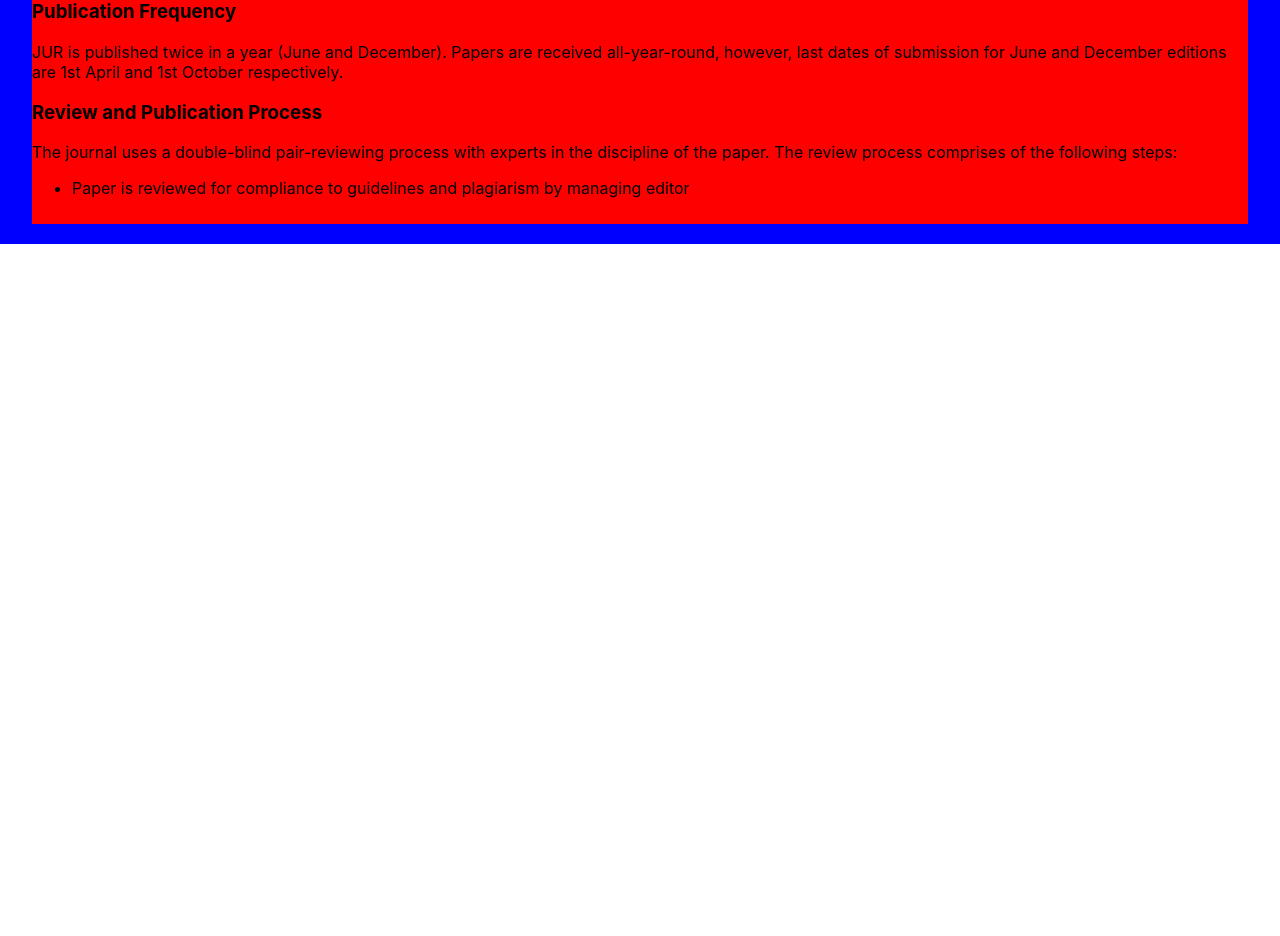
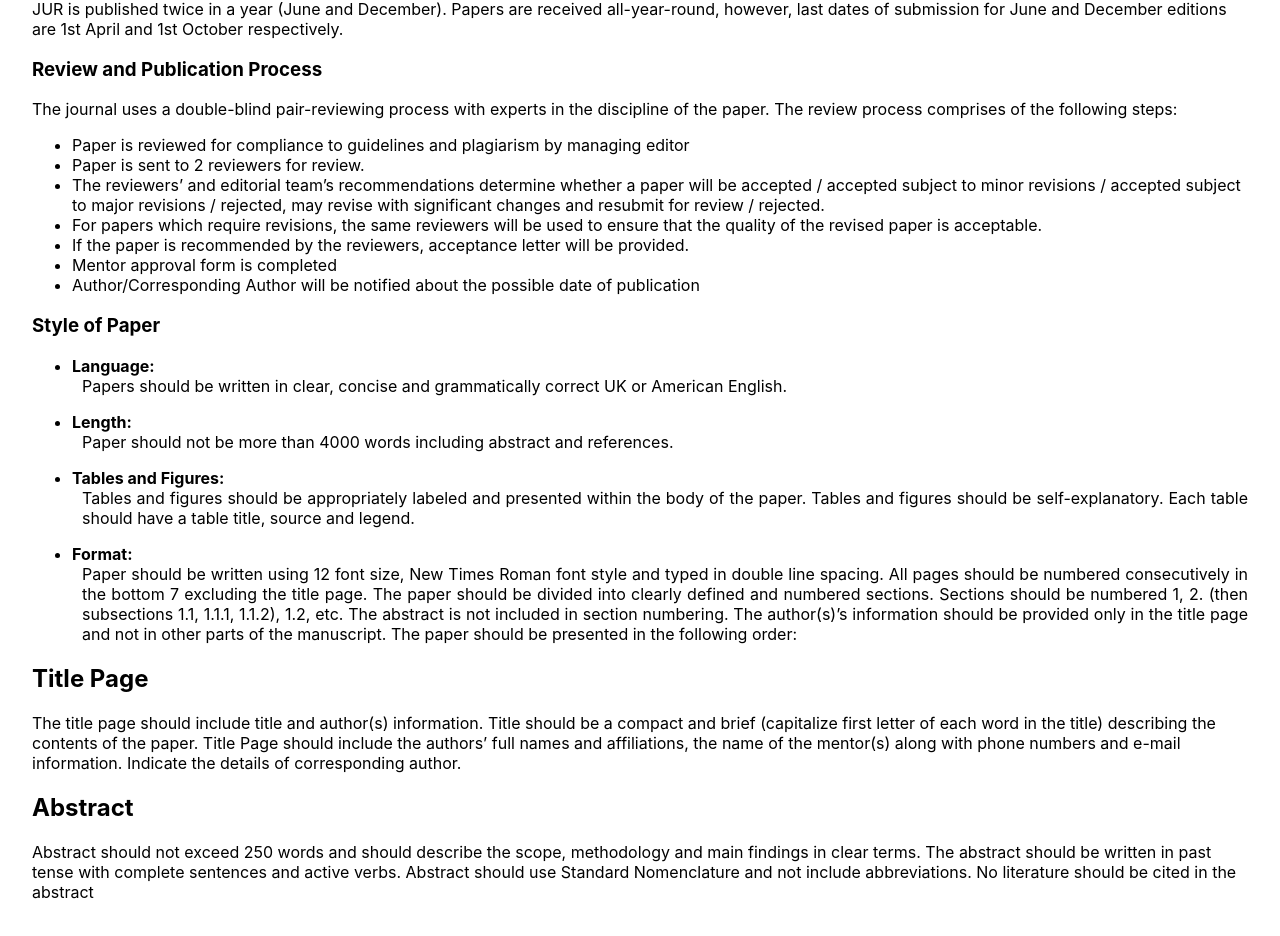
Before and after one commit to nicsylvia/React-Query-clientside, a React (Create React App) app: page / in a window 1280 px wide. Shown: the part 980-1916 px from the top of the page. Before the commit the page ends 1224 px from the top, so only its background shows below. Built offline with nearby package versions, Linux system fonts and the light colour scheme.

Commit message:
saved about comp

```diff
--- a/src/Components/Journal/About.tsx
+++ b/src/Components/Journal/About.tsx
@@ -47,8 +47,65 @@ const About = () => {
 
                     <ul>
                         <li>Paper is reviewed for compliance to guidelines and plagiarism by managing editor</li>
+
+                        <li>Paper is sent to 2 reviewers for review.</li>
+
+                        <li>The reviewers’ and editorial team’s recommendations determine whether a paper will be accepted / accepted subject to minor revisions / accepted subject to major revisions / rejected, may revise with significant changes and resubmit for review / rejected.</li>
+
+                        <li>For papers which require revisions, the same reviewers will be used to ensure that the quality of the revised paper is acceptable.</li>
+
+                        <li>If the paper is recommended by the reviewers, acceptance letter will be provided. </li>
+
+                        <li>Mentor approval form is completed </li>
+
+                        <li>Author/Corresponding Author will be notified about the possible date of publication </li>
                     </ul>
                     </p>
+                </Div>
+                <Div>
+                    <h3>Style of Paper</h3>
+                    <p>
+                        <ul>
+                            <li>
+                                <h4>Language:</h4>
+                                <p>Papers should be written in clear, concise and grammatically correct UK or American English.  </p>
+                            </li>
+                        </ul>
+                        <ul>
+                            <li>
+                                <h4>Length:</h4>
+                                <p>Paper should not be more than 4000 words including abstract and references.
+ </p>
+                            </li>
+                        </ul>
+                        <ul>
+                            <li>
+                                <h4>Tables and Figures:</h4>
+                                <p>Tables and figures should be appropriately labeled and presented within the body of the paper. Tables and figures should be self-explanatory. Each table should have a table title, source and legend.
+  </p>
+                            </li>
+                        </ul>
+                        <ul>
+                            <li>
+                                <h4>Format:</h4>
+                                <p>Paper should be written using 12 font size, New Times Roman font style and typed in double line spacing. All pages should be numbered consecutively in the bottom 7 excluding the title page. The paper should be divided into clearly defined and numbered sections. Sections should be numbered 1, 2. (then subsections 1.1, 1.1.1, 1.1.2), 1.2, etc. The abstract is not included in section numbering. The author(s)’s information should be provided only in the title page and not in other parts of the manuscript. The paper should be presented in the following order:
+  </p>
+                            </li>
+                        </ul>
+                    </p>
+                </Div>
+
+                <Div>
+                    <Title>
+                    Title Page
+                    </Title>
+                    <Desc>The title page should include title and author(s) information. Title should be a compact and brief (capitalize first letter of each word in the title) describing the contents of the paper. Title Page should include the authors’ full names and affiliations, the name of the mentor(s) along with phone numbers and e-mail information. Indicate the details of corresponding author.</Desc>
+                </Div>
+                <Div>
+                    <Title>
+                    Abstract
+                    </Title>
+                    <Desc>Abstract should not exceed 250 words and should describe the scope, methodology and main findings in clear terms. The abstract should be written in past tense with complete sentences and active verbs.  Abstract should use Standard Nomenclature and not include abbreviations. No literature should be cited in the abstract</Desc>
                 </Div>
             </Wrapper>
         </Container2>
@@ -58,14 +115,23 @@ const About = () => {
 
 export default About;
 
+const Desc = styled.p`
+
+`
+const Title = styled.h2`
+
+`
+
 const Container = styled.div`
     display: flex;
     align-items: center;
     justify-content: center;
     flex-direction: column;
     h1{
+        margin: 0;
         width: 900px;
         text-align: center;
+        color: #000000d1;
     }
 `;
 const Container2 = styled.div`
@@ -74,11 +140,28 @@ const Container2 = styled.div`
     display: flex;
     align-items: center;
     justify-content: center;
-    background-color: blue;
+    /* background-color: blue; */
 `;
 const Wrapper = styled.div`
     width: 95%;
     padding: 10px 0px 10px 0px;
-    background-color: red;
+    /* background-color: red; */
+
 `;
-const Div = styled.div``;
+const Div = styled.div`
+li{
+    /* display: flex; */
+
+    p{
+        margin: 0;
+        margin-left: 10px;
+
+        text-align: justify;
+
+    }
+    h4{
+        margin: 0;
+        /* width: 160px; */
+
+    }
+}`;
```
Also changed, not shown: 1 other file (tests, documents, lock files or other folders).
